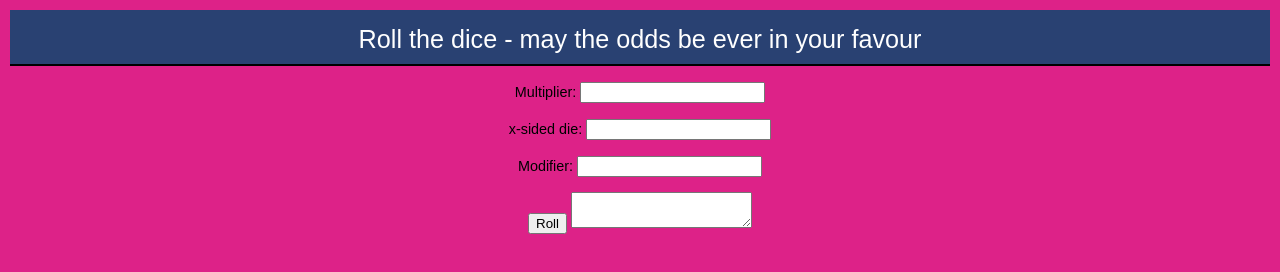
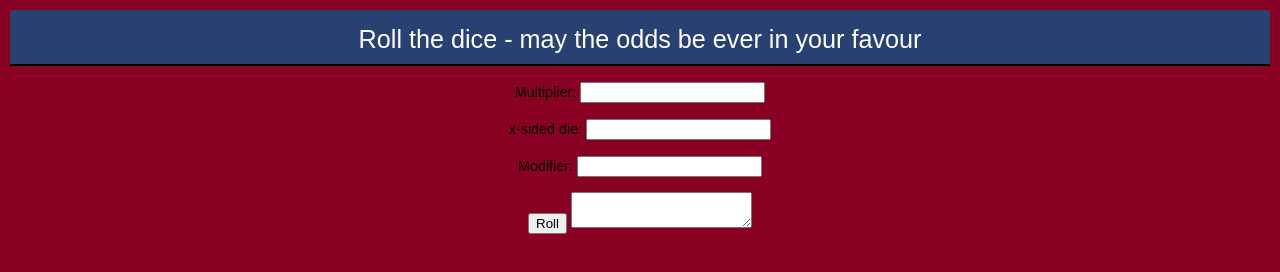
Before and after one commit to vc13837/training, a website: page app_nodejs_dnd/src/frontend/index.html in a window 1280 px wide. Drawn offline with Linux system fonts and the light colour scheme.

```diff
--- a/app_nodejs_dnd/src/frontend/index.html
+++ b/app_nodejs_dnd/src/frontend/index.html
@@ -3,7 +3,7 @@
         <title>DnD Dice</title>
         <style type="text/css">
             body {
-                background-color: #d28;
+                background-color: #802;
 		            text-align: center;
                 color: #000;
                 font-size: 0.9em;
```
